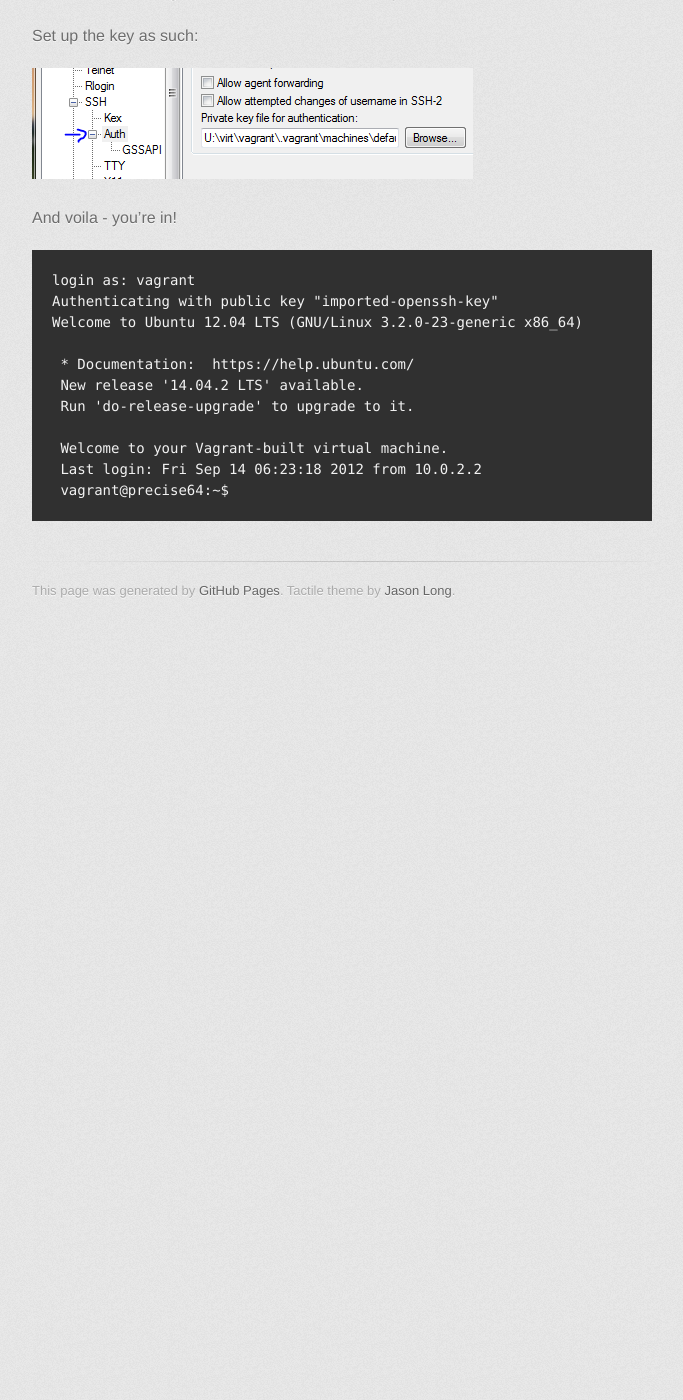
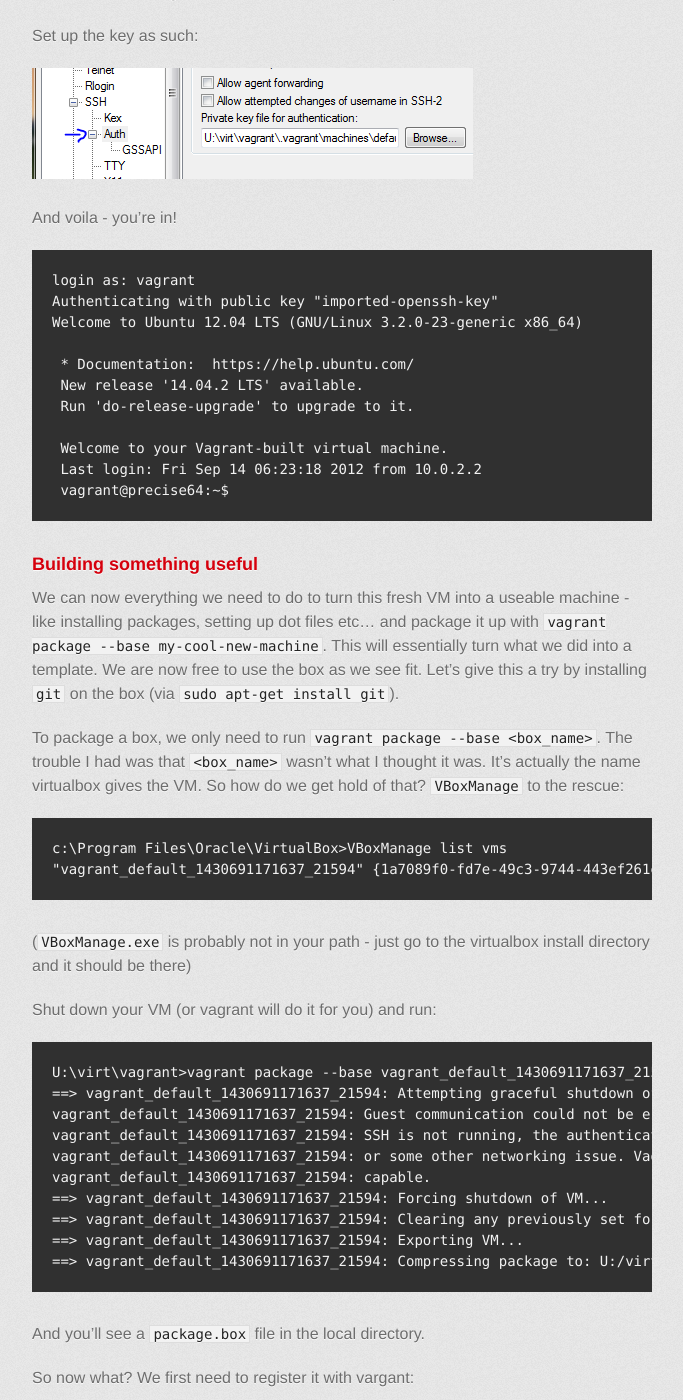
Before and after one commit to axiomiety/axiomiety.github.io, a Jekyll site: the page built from articles/misc_vagrant-intro.markdown, in a window 1280 px wide and 1400 px high, scrolled down 2245 px. Shown: the whole window, without its empty margins (298-981 px from the left). Built offline with Jekyll 4.4.1, drawn with Linux system fonts in a browser that asks for light colours; nearby versions of some CDN libraries; some web fonts are replaced; before the commit the page ends 2875 px from its top, so only the background shows below that; some of the changed text lies outside the part shown.

Commit message:
vagrant update

```diff
--- a/articles/misc_vagrant-intro.markdown
+++ b/articles/misc_vagrant-intro.markdown
@@ -90,3 +90,44 @@ And voila - you're in!
      Welcome to your Vagrant-built virtual machine.
      Last login: Fri Sep 14 06:23:18 2012 from 10.0.2.2
      vagrant@precise64:~$
+
+### Building something useful
+
+We can now everything we need to do to turn this fresh VM into a useable machine - like installing packages, setting up dot files etc... and package it up with `vagrant package --base my-cool-new-machine`. This will essentially turn what we did into a template. We are now free to use the box as we see fit. Let's give this a try by installing `git` on the box (via `sudo apt-get install git`).
+
+To package a box, we only need to run `vagrant package --base <box_name>`. The trouble I had was that `<box_name>` wasn't what I thought it was. It's actually the name virtualbox gives the VM. So how do we get hold of that? `VBoxManage` to the rescue:
+
+    c:\Program Files\Oracle\VirtualBox>VBoxManage list vms
+    "vagrant_default_1430691171637_21594" {1a7089f0-fd7e-49c3-9744-443ef261edc0}
+
+(`VBoxManage.exe` is probably not in your path - just go to the virtualbox install directory and it should be there)
+
+Shut down your VM (or vagrant will do it for you) and run:
+
+    U:\virt\vagrant>vagrant package --base vagrant_default_1430691171637_21594
+    ==> vagrant_default_1430691171637_21594: Attempting graceful shutdown of VM...
+    vagrant_default_1430691171637_21594: Guest communication could not be established! This is usually because
+    vagrant_default_1430691171637_21594: SSH is not running, the authentication information was changed,
+    vagrant_default_1430691171637_21594: or some other networking issue. Vagrant will force halt, if
+    vagrant_default_1430691171637_21594: capable.
+    ==> vagrant_default_1430691171637_21594: Forcing shutdown of VM...
+    ==> vagrant_default_1430691171637_21594: Clearing any previously set forwarded ports...
+    ==> vagrant_default_1430691171637_21594: Exporting VM...
+    ==> vagrant_default_1430691171637_21594: Compressing package to: U:/virt/vagrant/package.box
+
+And you'll see a `package.box` file in the local directory.
+
+So now what? We first need to register it with vargant:
+
+    U:\virt\vagrant>vagrant box add box_with_git package.box
+    ==> box: Adding box 'box_with_git' (v0) for provider:
+        box: Downloading: file://U:/virt/vagrant/package.box
+        box: Progress: 0% (Rate: 0/s, Estimated time remaining
+        box: Progress: 25% (Rate: 227M/s, Estimated time remaining
+        box: Progress: 41% (Rate: 58.1M/s, Estimated time remaining
+        box: Progress: 98% (Rate: 130M/s, Estimated time remaining
+        box: Progress: 100% (Rate: 118M/s, Estimated time remaining
+        box: :--:--)
+    ==> box: Successfully added box 'box_with_git' (v0) for 'virtualbox'!
+
+### Automata Extraordinaire
```
